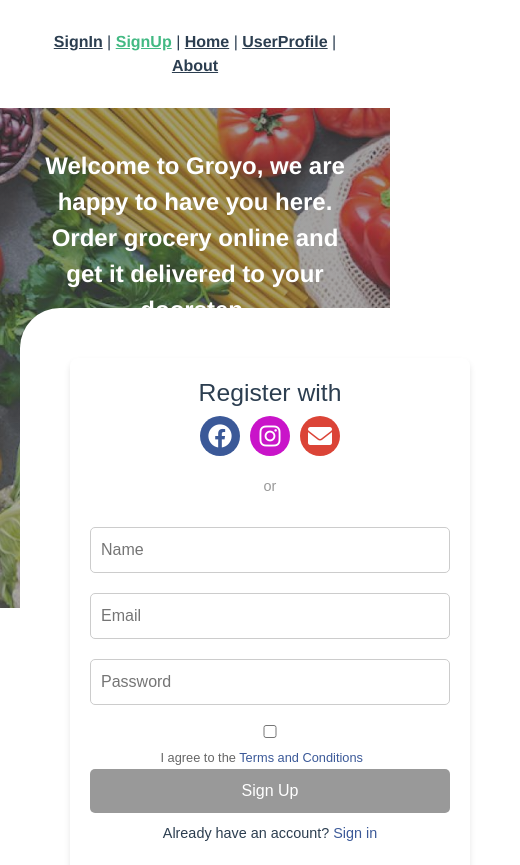
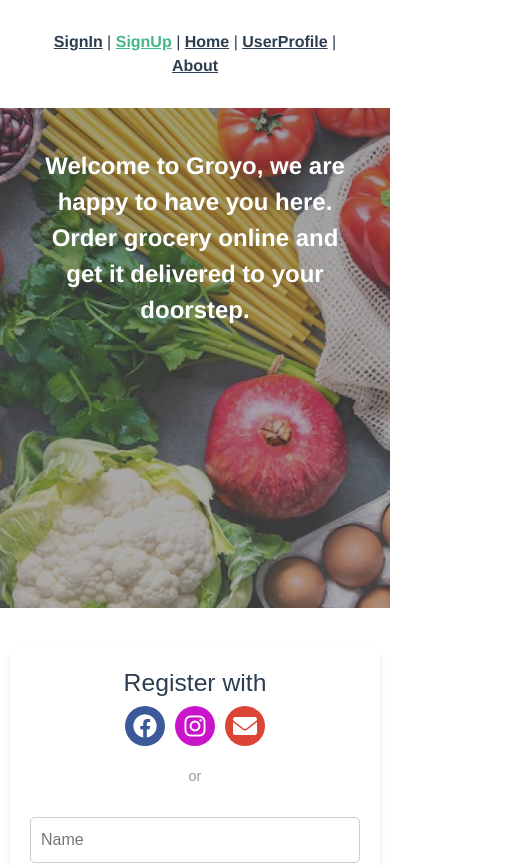
Before and after one commit to manuj55/PantryPal, a Vue app in the folder frontend/: page /signup in a window 390 px wide. Shown: the top 865 px of the page, 520 px wide, since content can reach past the window. Built offline with nearby package versions, Linux system fonts and the light colour scheme.

Commit message:
feat(UI) added media query to signup

```diff
--- a/frontend/src/views/SignIn.vue
+++ b/frontend/src/views/SignIn.vue
@@ -270,4 +270,5 @@
     font-size: 12px;
   }
   }
+
   </style>
--- a/frontend/src/views/SignUp.vue
+++ b/frontend/src/views/SignUp.vue
@@ -83,10 +83,6 @@
     left:20px;
     bottom:300px;
     border-radius: 40px;
-
-
-
-
   }
 
   .header {
@@ -200,4 +196,34 @@
     color: #3b5998;
     text-decoration: none;
   }
+
+  /* Media Queries */
+  @media (max-width: 1200px) {
+    .container {
+      width: 450px;
+    }
+  }
+
+  @media (max-width: 992px) {
+    .container {
+      width: 400px;
+    }
+  }
+
+  @media (max-width: 768px) {
+    .container {
+      width: 350px;
+      padding: 15px;
+    }
+  }
+
+  @media (max-width: 480px) {
+    .container {
+      width: 100%;
+      padding: 10px;
+      left: 0;
+      bottom: 0;
+      border-radius: 0;
+    }
+  }
   </style>
```
Lines whose indentation alone changed are shown as unchanged.
